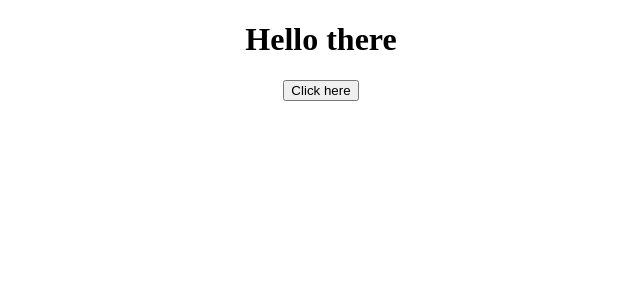
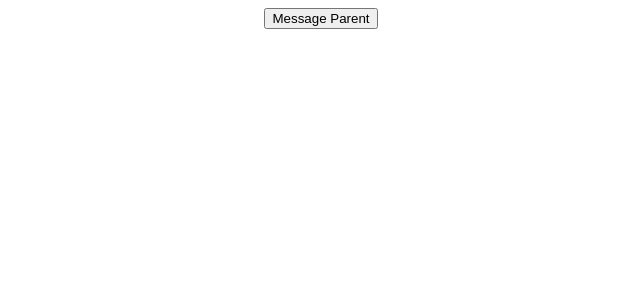
Before and after one commit to BajraYeJoon/React-Concepts, a React (Vite) app: page / in a window 1280 px wide. Shown: the top 300 px of the page, without its empty margins (319-959 px from the left). Built offline with nearby package versions, Linux system fonts and the light colour scheme.

Commit message:
Communication between child and parene

```diff
--- a/src/App.jsx
+++ b/src/App.jsx
@@ -9,6 +9,7 @@ import Setstate from "./components/Setstate";
 import FunctionEvent from "./components/FunctionEvent";
 import ClassEvent from "./components/ClassEvent";
 import EventBind from "./components/EventBind";
+import ParentCompo from "./components/ParentCompo";
 class App extends Component {
   render() {
     return (
@@ -31,7 +32,8 @@ class App extends Component {
         {/* <FunctionEvent /> */}
         {/* <ClassEvent /> */}
 
-        <EventBind />
+        {/* <EventBind /> */}
+        <ParentCompo />
       </div>
     );
   }
--- /dev/null
+++ b/src/components/ChildCompo.jsx
@@ -0,0 +1,11 @@
+import React from 'react'
+
+function ChildCompo({messageHandler}) {
+  return (
+    //   Triggers the parent when button is clicked
+    //ARROW FUNCTION TO PASS CHILD AS PARAMETER
+    <div><button onClick={() => messageHandler('child')}>Message Parent</button></div>
+  )
+}
+
+export default ChildCompo
--- /dev/null
+++ b/src/components/ParentCompo.jsx
@@ -0,0 +1,29 @@
+import React, { Component } from 'react';
+import ChildCompo from './ChildCompo';
+
+class ParentCompo extends Component {
+    constructor(props) {
+      super(props)
+
+      this.state = {
+         message: "Your Message is acknowledged!!!!"
+      }
+      this.messageParent = this.messageParent.bind(this)
+    }
+
+//   The method is triggered after the prop passed to the child is clicked
+   messageParent(childName) {
+           alert(`thank you ${this.state.message} from ${childName}`)
+   }
+
+   render()   {
+    return (
+      <div>
+          {/* METHOD IS PASSED AS PROP */}
+         <ChildCompo messageHandler={this.messageParent}/>
+
+      </div>
+    )
+  }
+}
+export default ParentCompo
```
